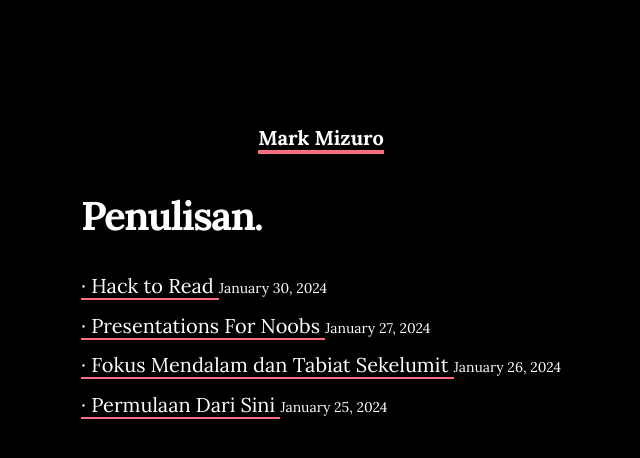
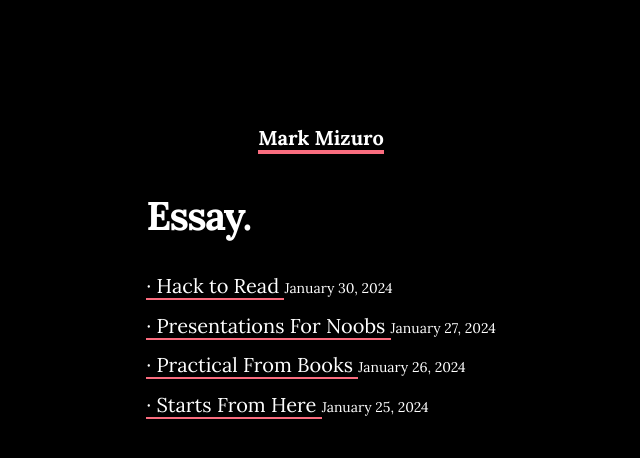
Before and after one commit to ooo11/markmizuro, a Next.js app: page /posts in a window 1280 px wide. Shown: the top 458 px of the page, without its empty margins (319-959 px from the left). Built offline with nearby package versions, Linux system fonts and the light colour scheme.

Commit message:
Convert focus.md and mula.md to English

```diff
--- a/_posts/fokus.md
+++ b/_posts/fokus.md
@@ -1,43 +1,39 @@
 ---
-title: "Fokus Mendalam dan Tabiat Sekelumit"
+title: "Practical From Books"
 date: "2024-01-26T05:35:07.322Z"
 ---
 
-Berdasarkan pembacaan saya **[Deep Work](https://www.amazon.com/Deep-Work-Focused-Success-Distracted/dp/1455586692)** dan **[Atomic Habits](https://jamesclear.com/)**, saya telah mengadaptasi kehidupan yang penuh dengan "Deep Work" atau "fokus mendalam" merujuk kepada kerja yang dilakukan dengan penuh fokus dan tanpa gangguan [1]. Sebelum kita lihat dengan lebih mendalam, sila rujuk jadual harian saya.
+After reading Deep Work and Atomic Habits, I've incorporated a lifestyle centered around "Deep Work," which means working with intense focus and no distractions. Before we dive into this further, please take a look at my daily schedule.
 
-- 0430 : Bangun dan mulakan ritual.
-- 0435 : Mula pengekodan.
-- 0630 : Tamat pengekodan. Bersedia untuk ke kerja.
-- 0700 : Membuat kopi dan sarapan.
-- 0740 : Perjalanan ke kerja.
-- 1730 : Pulang ke rumah. Rehat
-- 1830 : Membantu isteri kemas rumah dan memasak.
-- 1930 : Makan malam.
-- 2000 : Sambung pengekodan.
-- 2130 : Membaca buku.
+- 0430 : Wakes up and start my ritual.
+- 0435 : Coding.
+- 0630 : Ready to work
+- 0700 : Make coffee and breakfast
+- 0740 : Go to work.
+- 1730 : Back home and rest.
+- 1830 : Help wife to cook for dinner and chores.
+- 1930 : Dinner
+- 2000 : Coding.
+- 2130 : Read books.
 - 2230 : Tidur
 
-Persoalan: Bagaimana untuk memulakan hari anda seawal 4:30 pagi? Bagaimana untuk membaca selama 1 jam.
+Question: How do you start your day as early as 4:30 AM? How do you manage to read for 1 hour?
 
-"Atomic Habit" atau "tabiat sekelumit" menggalakan kita memulakan tabiat baru melalui penjadualan yang termudah supaya menjadi kebiasaan. Membaca buku setiap hari selama 1 jam nampak mustahi. Akan tetapi, sekiranya kita memulakan tabiat ini dengan cara yang paling mudah seperti membaca selama 3 minit sehari, 1 jam akan menjadi lebih mudah untuk dicapai. Berikut adalah proses "tabiat sekelumit" yang boleh diadaptasikan dengan kehidupan harian.
+"Atomic Habit" encourages us to establish new habits through the simplest scheduling to make them a routine. Reading a book for 1 hour every day may seem daunting. However, if we start this habit in the easiest way, such as reading for just 3 minutes a day, achieving 1 hour will become more manageable. Here is the "atomic habits" process that can be adapted into your daily life.
 
-1. Pilih tabiat baru yang bermanfaat. (Membaca buku)
-2. Pilih cara yang paling mudah untuk melakukan tabiat itu. (Membaca buku selama 3 minit)
-3. Melakukan tabiat itu setiap hari tanpa gagal dan tabiat itu akan menjadi anda. (Membaca buku selama 3 minit setiap hari)
+1. Choose a new habit. (Reading a book)
+2. Select the easiest way to perform that habit. (Reading a book for 3 minutes)
+3. Commit to doing the habit every day without fail, and it will become a part of you. (Reading a book for 3 minutes every day)
 
-Saya menggunakan process yang sama untuk mempelajari Javascript, bangun awal, dan membaca buku. Hasil daripada tabiat membaca telah membantu saya untuk mendalami dokumentasi framework React dan NextJS. Menggunakan "focus mendalam" dan "tabiat sekelumit" saya mampu mendalami sesuatu yang amat susah untuk difahami seperti bacaan yang berat dan pengekodan. Berikut pula adalah proses "focus mendalam" yang saya adaptasi.
+I've applied the same process to learn JavaScript, waking up early, and reading books. The reading habit has enabled me to delve into the documentation of React and NextJS frameworks. By using "deep work" and "atomic habit," I've been able to master complex subjects, such as dense reading materials and coding. Here is the "deep work" process I've adopted.
 
-1. Pilih tempat sesuai untuk melakukan "focus mendalam". (Ruang pejabat yang mempunyai kerusi dan meja)
-2. Pastikan tempat pilihan mempunyai persekitaran yang selesa tanpa gangguan. (Keadaan lampu yang sesuai untuk membaca, minuman tersedia)
-3. Mulakan dengan ritual anda. (Berdoa)
-4. Buat. (Membaca buku)
+1. Choose a suitable place for "deep work." (An office space with a chair and desk)
+2. Ensure the chosen place is a comfortable and distraction-free environment. (Appropriate lighting for reading, have beverages on hand)
+3. Begin with your ritual. (Prayer)
+4. Get to work. (Reading a book)
 
-"Focus mendalam" amat sukar dipraktikkan berbanding "tabiat sekelumit". Akan tetapi, sekiranya berjaya, anda mampu mendalami apa-apa pun jenis bahan bacaan. Salah satu taktik yang telah dibukukan untuk mengelak kita dari hilang focus seperti berikut:
+"Deep work" is more challenging to practice compared to "atomic habits." However, if you succeed, you can master any type of reading material. One tactic, documented to help us avoid losing focus, is as follows:
 
-1. Penggunaan Twitter, Email, Whatsapp. (Memahami bahawa Twitter hanyalah sebagai alat dan ia mempunyai kuasa untuk mengawal kita)
-2. Pengikutan berita. (Memahami bahawa berita yang disampaikan seharusya ditapis. Berita boleh ditapis dengan bertanya rakan / mengenai isu semasa)
-3. Penggunaan masa lapang untuk berfikir. (Melatih diri untuk memikirkan perkara kritikal ketika masa lapang)
-
-**Nota**
-
-[1]  [Deep Work oleh Cal Newport - Cara Tingkatkan Fokus dan Produktiviti dalam Era Digital oleh Asyraf Muda](https://www.linkedin.com/pulse/deep-work-oleh-cal-newport-cara-tingkatkan-fokus-dan-asyraf-muda/?originalSubdomain=id)
+1. Using Twitter, Email, Whatsapp. (Understanding that Twitter is just a tool and we have the power to control it)
+2. Following the news. (Understanding that news should be filtered. You can filter news by asking friends or researching current issues)
+3. Utilizing free time for thinking. (Training yourself to engage in critical thinking during your free time)
--- a/_posts/mula.md
+++ b/_posts/mula.md
@@ -1,6 +1,8 @@
 ---
-title: "Permulaan Dari Sini"
+title: "Starts From Here"
 date: "2024-01-25T05:35:07.322Z"
 ---
 
-Kali pertama saya membaca blog yang menarik perhatian saya adalah hasil penulisan Paul Graham yang berjudul **[How to Start a Startup](https://www.paulgraham.com/start.html)**.
+The initial spark for my interest in writing was ignited by an essay by Paul Graham titled **[How to Start a Startup](https://www.paulgraham.com/start.html)**. This essay played a pivotal role in my journey of learning how to launch my own startup, and it introduced me to the world of Y Combinator. At the same time, his inspiration lead me to this site that you are now reading.
+
+The road ahead is long, but the path is clear. After spending one year as an executive at a local IT company and dedicating five years to the marine business, I feel that the time has come to pursue my dream. Years ago it seems far fetch but now, its just in front of my eyes. Join me on my journey, and let's be successful together.
--- a/components/listStory.tsx
+++ b/components/listStory.tsx
@@ -10,7 +10,7 @@ const ListStory = ({ posts }: Props) => {
     <section>
       <div >
         <h2 className="mb-8 text-4xl md:text-5xl font-bold tracking-tighter leading-tight">
-          Penulisan.
+          Essay.
         </h2>
         {/* <p className="text-sm mt-12 mb-12">If you're not sure which to read, try Is it Worth Being Wise?, Having Kids, or How to Lose Time and Money.</p> */}
       </div>
--- a/pages/index.tsx
+++ b/pages/index.tsx
@@ -25,7 +25,7 @@ export default function Index({ allPosts }: Props) {
           <h2 className="mb-8 text-4xl md:text-5xl font-bold tracking-tighter leading-tight">
             Mark Mizuro
           </h2>
-          <Link href={'/posts'} className="mx-2 px-1 pt-1 border-b-2 border-main font-bold font-mono focus:outline-none focus:ring-4 focus:ring-main focus:ring-opacity-50 focus:border-transparent  text-sm hover:bg-main" >Penulisan.</Link>
+          <Link href={'/posts'} className="mx-2 px-1 pt-1 border-b-2 border-main font-bold font-mono focus:outline-none focus:ring-4 focus:ring-main focus:ring-opacity-50 focus:border-transparent  text-sm hover:bg-main" >Essay.</Link>
 
 
         </Container>
```
